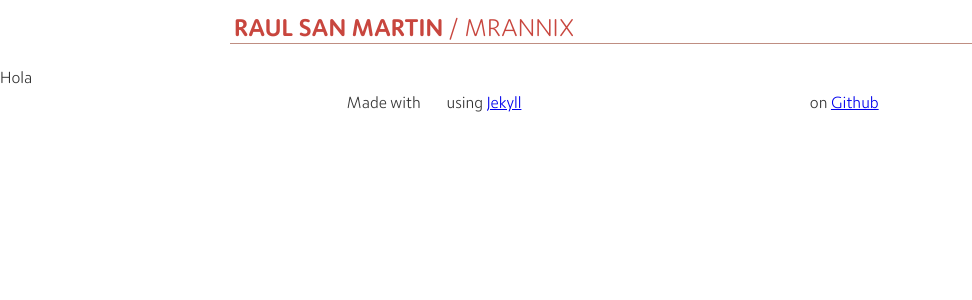
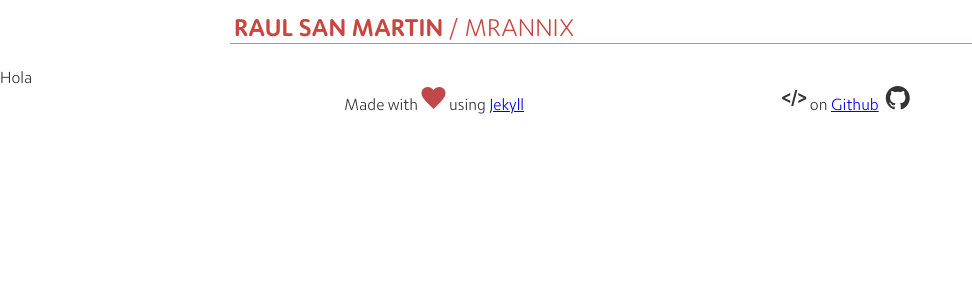
Before and after one commit to MrAnnix/MrAnnix.github.io, a Jekyll site: the page built from index.html, in a window 1280 px wide. Shown: the top 300 px of the page, without its empty margins (0-972 px from the left). Built offline with Jekyll 4.4.1, drawn with Linux system fonts in a browser that asks for light colours; some web fonts are replaced; the list of posts is cut into pages by our own code.

Commit message:
Update _iconmonstr-iconic-font.scss

```diff
--- a/_sass/_iconmonstr-iconic-font.scss
+++ b/_sass/_iconmonstr-iconic-font.scss
@@ -5,7 +5,7 @@
  */
 @font-face {
   font-family: 'iconmonstr-iconic-font';
-  src: url('../assets/fonts/iconmonstr/iconmonstr-iconic-font.woff2?v=1.3.0') format('woff2'), url('../assets/fonts/iconmonstr/iconmonstr-iconic-font.woff?v=1.3.0') format('woff'), url('../assets/fonts/iconmonstr/iconmonstr-iconic-font.ttf?v=1.3.0') format('truetype');
+  src: url('../fonts/iconmonstr/iconmonstr-iconic-font.woff2?v=1.3.0') format('woff2'), url('../fonts/iconmonstr/iconmonstr-iconic-font.woff?v=1.3.0') format('woff'), url('../fonts/iconmonstr/iconmonstr-iconic-font.ttf?v=1.3.0') format('truetype');
   font-weight: normal;
   font-style: normal;
 }
```
